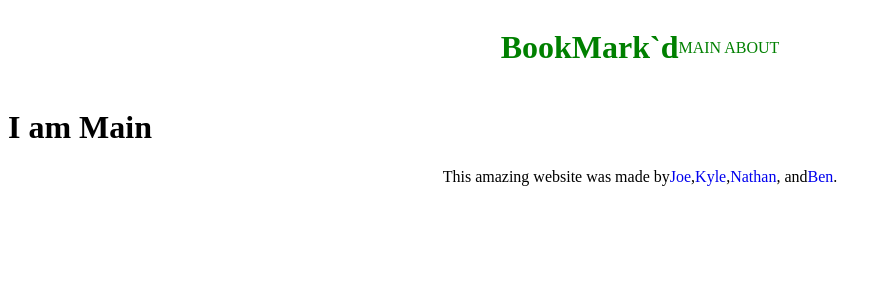
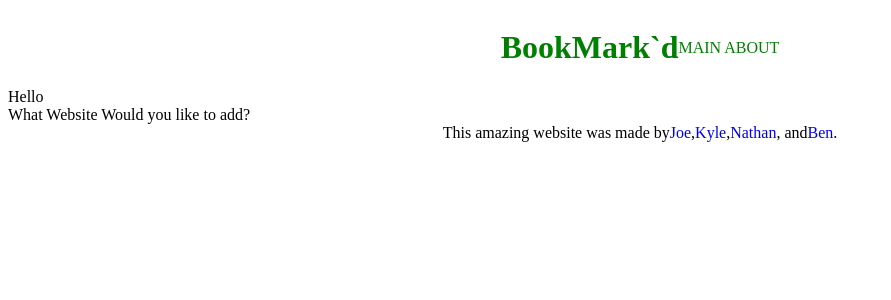
Before and after one commit to kcanamar/bookmark-d-frontend, a React (Create React App) app: page / in a window 1280 px wide. Shown: the top 300 px of the page, without its empty margins (0-891 px from the left). Built offline with nearby package versions, Linux system fonts and the light colour scheme.

Commit message:
Create Main page skeleton

```diff
--- a/src/pages/Main.js
+++ b/src/pages/Main.js
@@ -1,3 +1,8 @@
 export default function Main() {
-  return <h1> I am Main </h1>;
+  return (
+    <main>
+      <div>Hello</div>
+      <div>What Website Would you like to add?</div>
+    </main>
+  );
 }
```
